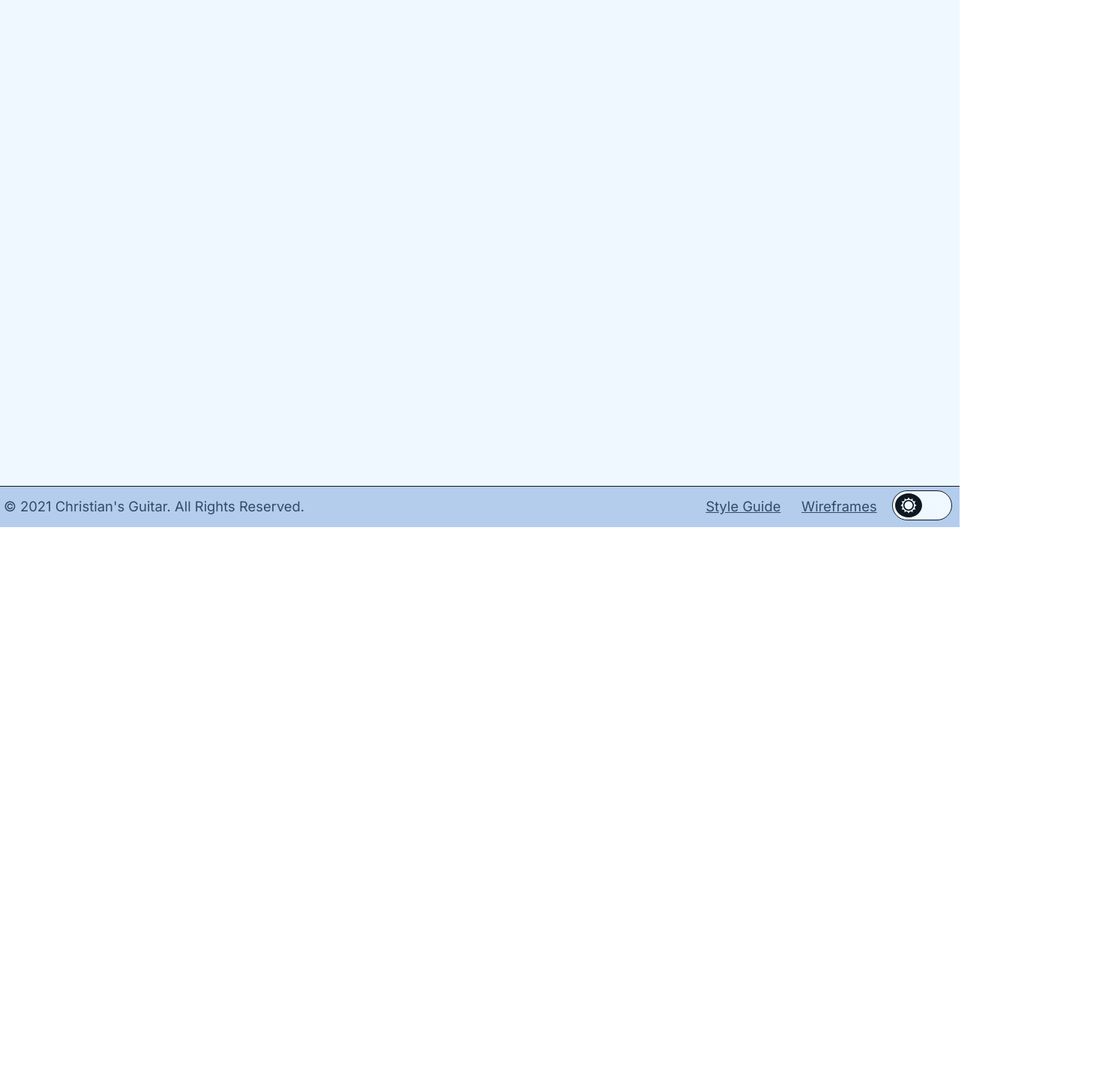
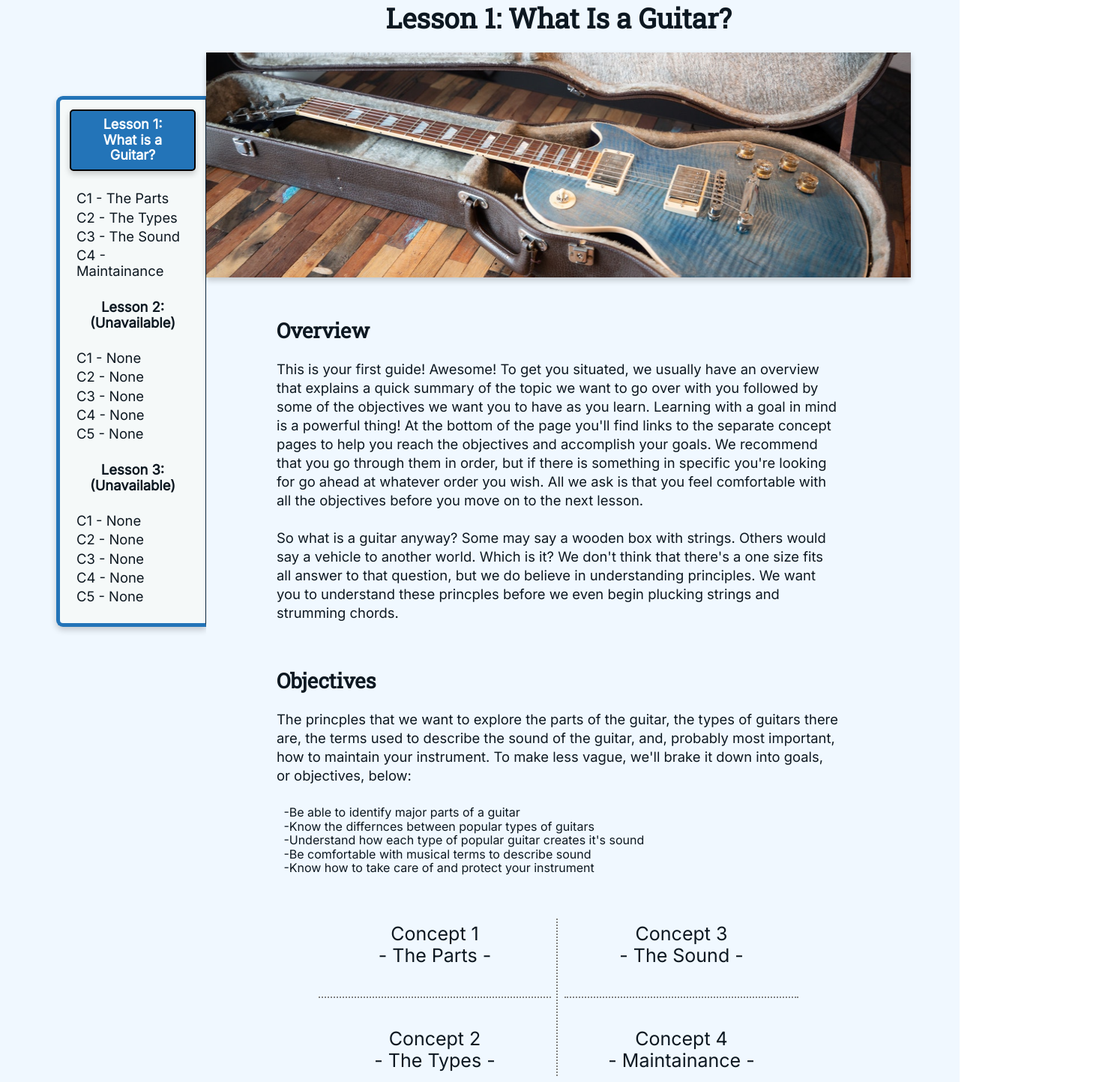
Before and after one commit to chvia223/business-website-demo, a plain HTML site: page lesson-1.html in a window 1280 px wide. Shown: the part 97-1540 px from the top of the page at 75% size, 1490 px wide, since content can reach past the window. Before the commit the page ends 800 px from the top, so only its background shows below. Drawn offline with Linux system fonts and the light colour scheme.

Commit message:
added main content of the page

```diff
--- a/lesson-1.html
+++ b/lesson-1.html
@@ -3,7 +3,7 @@
 <head>
     <meta charset="utf-8">
     <meta name="viewport" content="width=device-width, initial-scale=1.0">
-    <title>Subpage 2</title>
+    <title>Lesson 1 - What Is a Guitar?</title>
     <link rel="stylesheet" href="css/normalize.css">
     <link rel="stylesheet" href="css/main.css">
     <link rel="preconnect" href="https://fonts.gstatic.com">
@@ -46,10 +46,139 @@
     </header>
 
     <main>
-        <div id="left-margin"></div>
+        <div id="left-margin-lesson-1">
+            <div id="lesson-menu">
+                <table>
+                    <tr>
+                        <th>
+                            <a href="lesson-1.html" class="side-panel-lesson-button">Lesson 1:<br>What is a Guitar?</a>
+                        </th>
+                    </tr>
+                    <tr>
+                        <td><p></p></td>
+                    </tr>
+                    <tr>
+                        <td>C1 - The Parts</td>
+                    </tr>
+                    <tr>
+                        <td>C2 - The Types</td>
+                    </tr>
+                    <tr>
+                        <td>C3 - The Sound</td>
+                    </tr>
+                    <tr>
+                        <td>C4 - Maintainance</td>
+                    </tr>
+                    <tr>
+                        <td><p></p></td>
+                    </tr>
+                    <tr>
+                        <th>Lesson 2:<br>(Unavailable)</th>
+                    </tr>
+                    <tr>
+                        <td><p></p></td>
+                    </tr>
+                    <tr>
+                        <td>C1 - None</td>
+                    </tr>
+                    <tr>
+                        <td>C2 - None</td>
+                    </tr>
+                    <tr>
+                        <td>C3 - None</td>
+                    </tr>
+                    <tr>
+                        <td>C4 - None</td>
+                    </tr>
+                    <tr>
+                        <td>C5 - None</td>
+                    </tr>
+                    <tr>
+                        <td><p></p></td>
+                    </tr>
+                    <tr>
+                        <th>Lesson 3:<br>(Unavailable)</th>
+                    </tr>
+                    <tr>
+                        <td><p></p></td>
+                    </tr>
+                    <tr>
+                        <td>C1 - None</td>
+                    </tr>
+                    <tr>
+                        <td>C2 - None</td>
+                    </tr>
+                    <tr>
+                        <td>C3 - None</td>
+                    </tr>
+                    <tr>
+                        <td>C4 - None</td>
+                    </tr>
+                    <tr>
+                        <td>C5 - None</td>
+                    </tr>
+                    <tr>
+                        <td><p></p></td>
+                    </tr>
+                </table>
+            </div>
+        </div>
 
-        <div id="subpage-2-content">
+        <div id="lesson-1-content">
+            <h1>Lesson 1: What Is a Guitar?</h1>
 
+            <img src="assets/lesson-1/lesson-1-banner.png" id="lesson-1-banner">
+
+            <h2>Overview</h2>
+            <p class="lesson-info">
+                This is your first guide! Awesome! To get you situated, we usually
+                have an overview that explains a quick summary of the topic we want
+                to go over with you followed by some of the objectives we want you
+                to have as you learn. Learning with a goal in mind is a powerful
+                thing! At the bottom of the page you'll find links to the separate
+                concept pages to help you reach the objectives and accomplish your
+                goals. We recommend that you go through them in order, but if there
+                is something in specific you're looking for go ahead at whatever order
+                you wish. All we ask is that you feel comfortable with all the objectives
+                before you move on to the next lesson.<br><br>
+
+                So what is a guitar anyway? Some may say a wooden box with strings.
+                Others would say a vehicle to another world. Which is it? We don't
+                think that there's a one size fits all answer to that question, but
+                we do believe in understanding principles. We want you to understand
+                these princples before we even begin plucking strings and strumming
+                chords.
+            </p>
+            <br>
+            <h2>Objectives</h2>
+            <p class="lesson-info">
+                The princples that we want to explore the parts of the guitar, the types
+                of guitars there are, the terms used to describe the sound of the guitar,
+                and, probably most important, how to maintain your instrument. To make
+                less vague, we'll brake it down into goals, or objectives, below:
+            </p>
+            <p id="lesson-1-objectives">
+                -Be able to identify major parts of a guitar<br>
+                -Know the differnces between popular types of guitars<br>
+                -Understand how each type of popular guitar creates it's sound<br>
+                -Be comfortable with musical terms to describe sound<br>
+                -Know how to take care of and protect your instrument
+            </p>
+
+            <table>
+                <tr>
+                    <td class="bordered">Concept 1<br>- The Parts -</td>
+                    <td>Concept 3<br>- The Sound -</td>
+                </tr>
+                <tr>
+                    <td class="bordered"><p></p></td>
+                    <td><p></p></td>
+                </tr>
+                <tr>
+                    <td class="bordered">Concept 2<br>- The Types -</td>
+                    <td>Concept 4<br>- Maintainance -</td>
+                </tr>
+            </table>
         </div>
 
         <div id="right-margin"></div>
```
